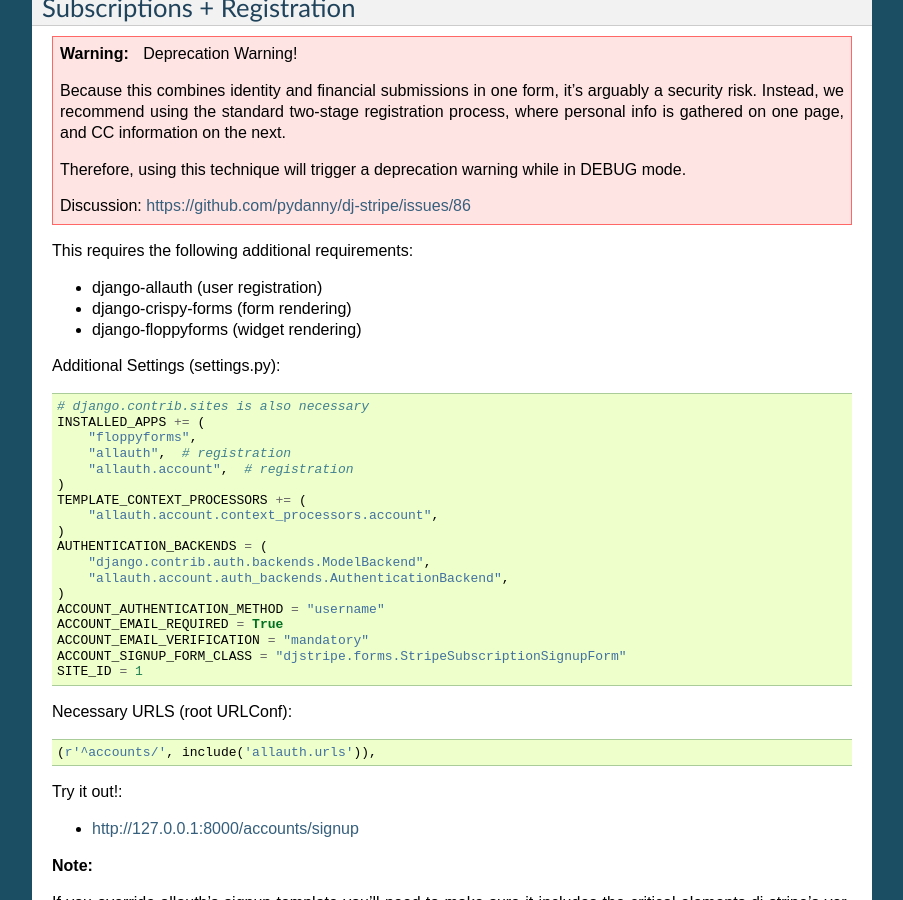
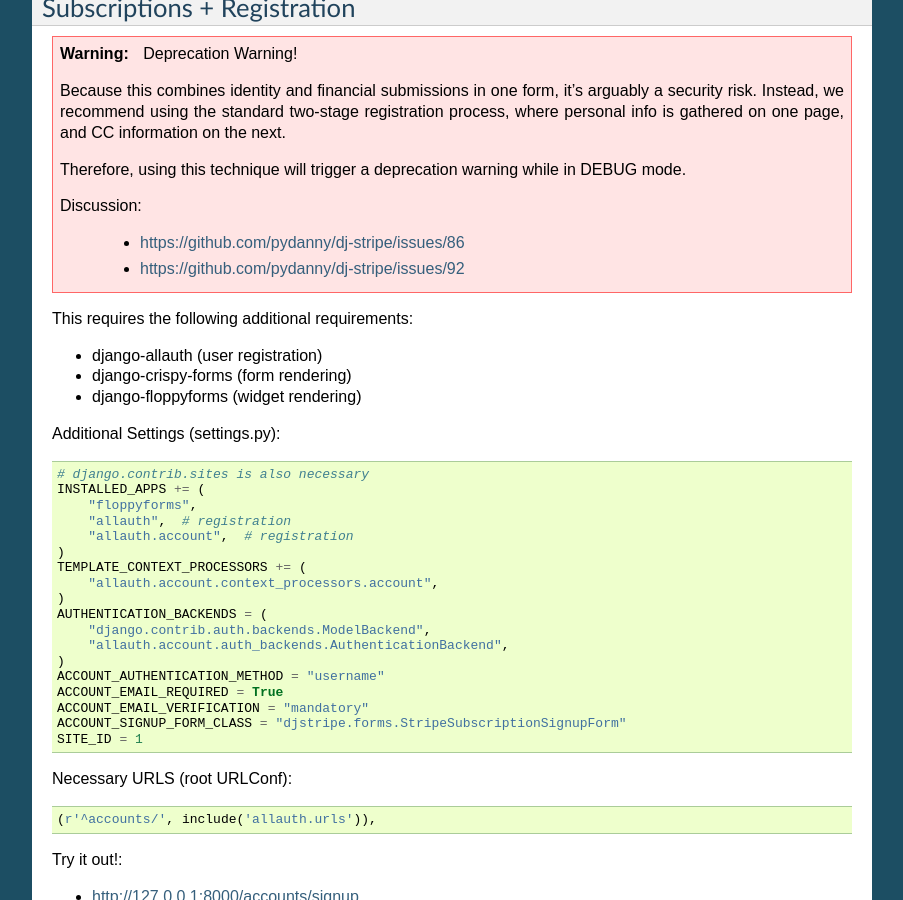
Before and after one commit to dj-stripe/dj-stripe, a Sphinx documentation site: the page built from docs/usage.rst, in a window 1280 px wide and 900 px high, scrolled down 3370 px. Shown: the whole window, without its empty margins (198-1101 px from the left). Built offline with Sphinx 7.4.7, drawn with Linux system fonts in a browser that asks for light colours; part of the change alters nothing that is shown.

```diff
--- a/docs/usage.rst
+++ b/docs/usage.rst
@@ -200,7 +200,10 @@ Subscriptions + Registration
     Therefore, using this technique will trigger a deprecation warning while in
     DEBUG mode.
 
-    Discussion: https://github.com/pydanny/dj-stripe/issues/86
+    Discussion:
+
+        * https://github.com/pydanny/dj-stripe/issues/86
+        * https://github.com/pydanny/dj-stripe/issues/92
 
 
 This requires the following additional requirements:
```
